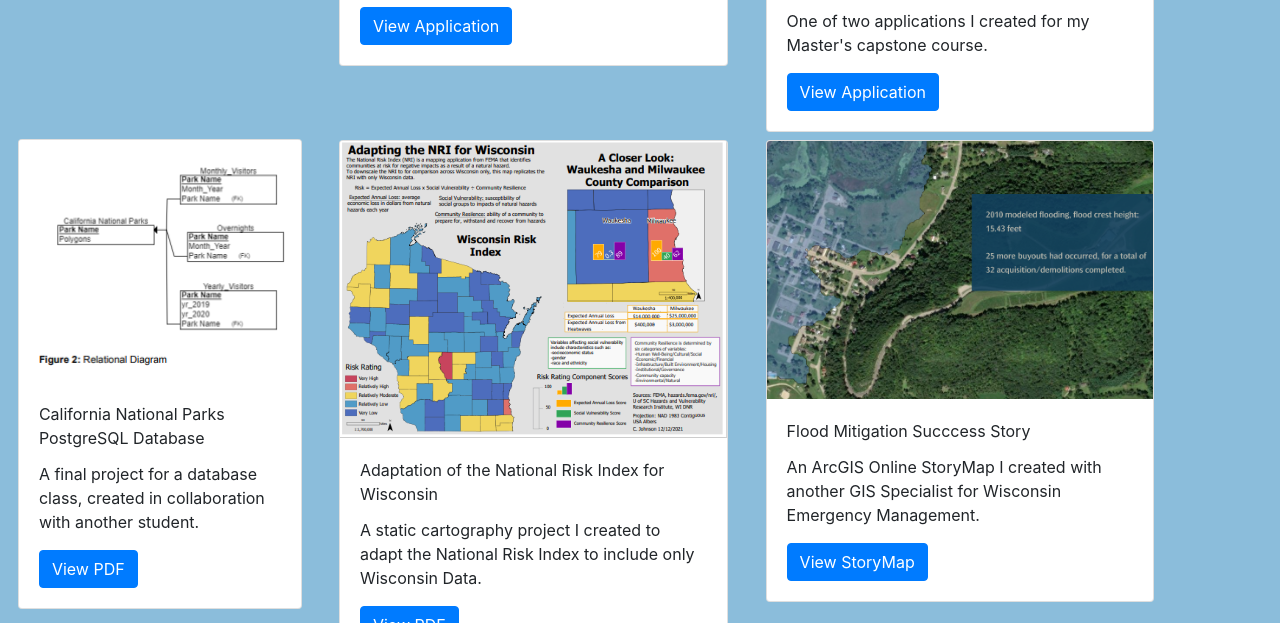
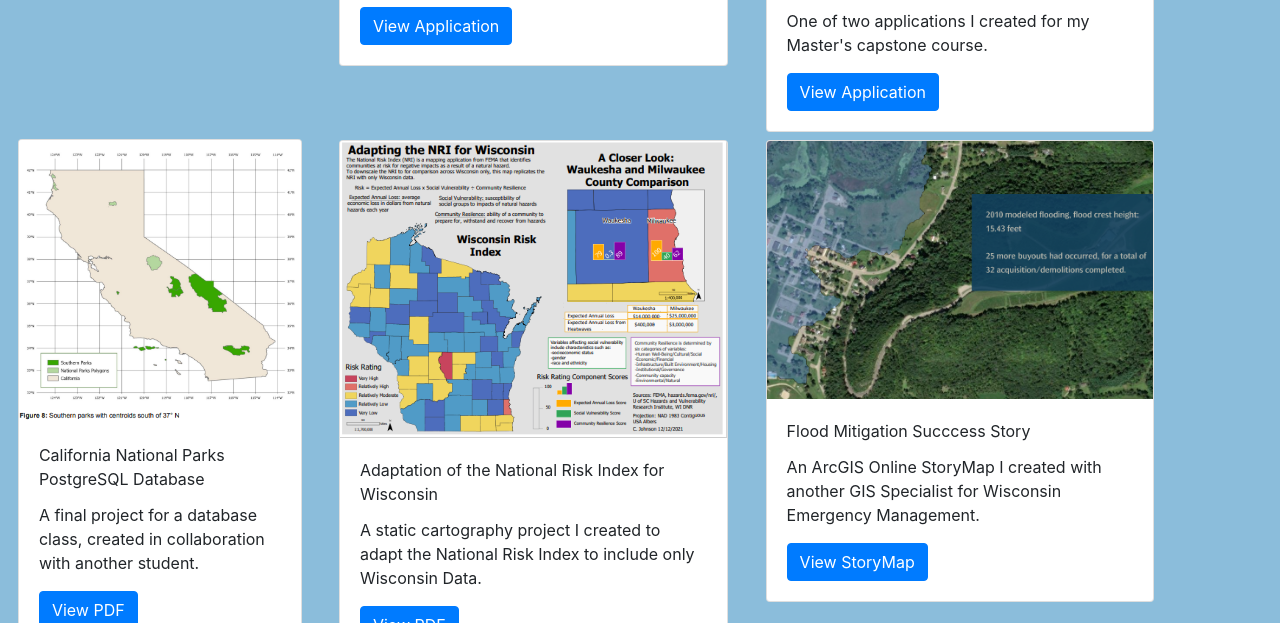
Before and after one commit to CoraBJohnson/CoraBJohnson, a plain HTML site: page index.html in a window 1280 px wide. Shown: the part 710-1333 px from the top of the page. Drawn offline with Linux system fonts and the light colour scheme.

Commit message:
change back cal parks

```diff
--- a/index.html
+++ b/index.html
@@ -73,7 +73,7 @@
 
         <div class="col-md-3">
             <div class="card" style="margin: 1%;">
-                <img src="caldb.PNG" class="card-img-top">
+                <img src="calparks.png" class="card-img-top">
                 <div class="card-body">
                     <p class="card-title">California National Parks PostgreSQL Database</p>
                     <p> A final project for a database class, created in collaboration with another student.</p>
```
